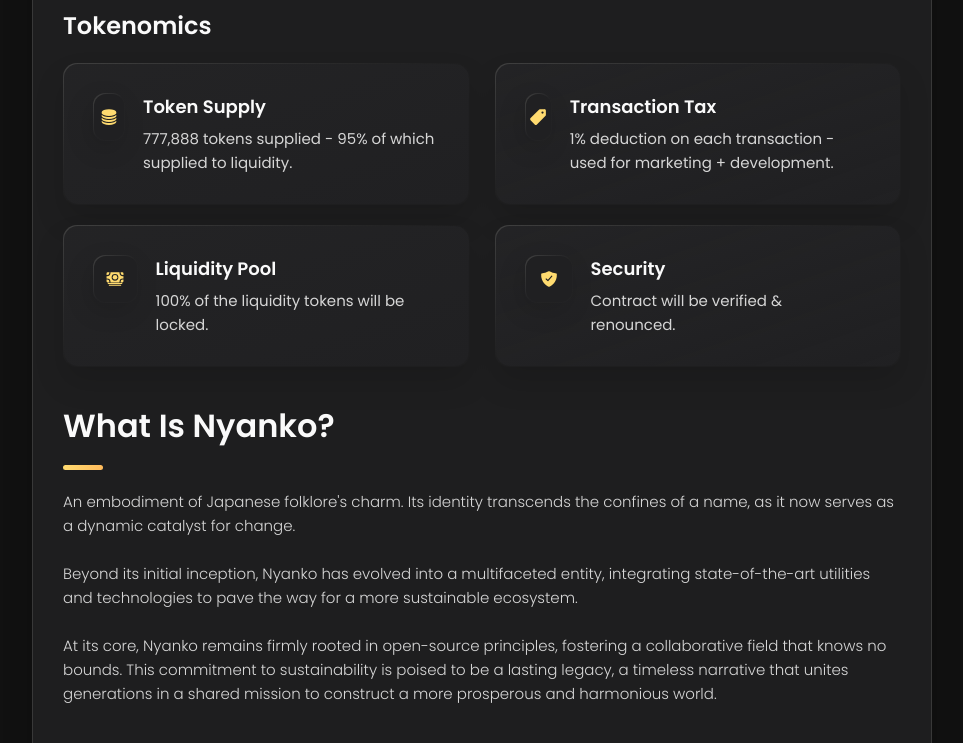
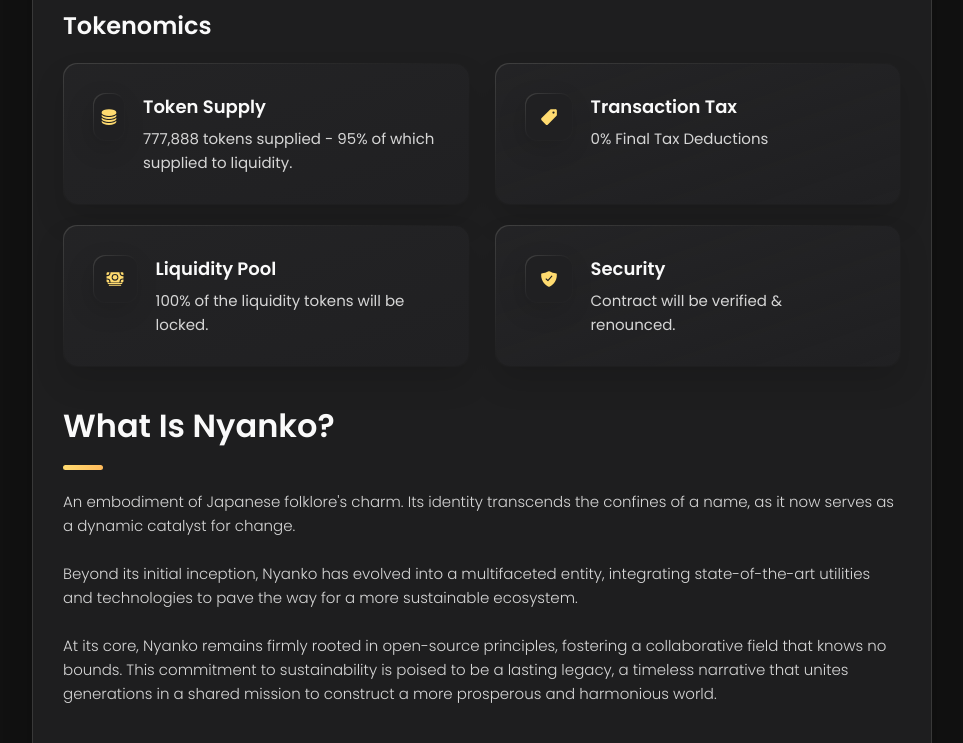
Before and after one commit to richie0x/nyankoo, a plain HTML site: page index.html in a window 1280 px wide. Shown: the part 1060-1803 px from the top of the page, without its empty margins (308-1271 px from the left). Drawn offline with nearby package versions, Linux system fonts and the light colour scheme.

Commit message:
Update index.html

```diff
--- a/index.html
+++ b/index.html
@@ -268,7 +268,7 @@
                 <h4 class="h4 service-item-title">Transaction Tax</h4>
 
                 <p class="service-item-text">
-                  1% deduction on each transaction - used for marketing + development.
+                  0% Final Tax Deductions
                 </p>
               </div>
 
```
